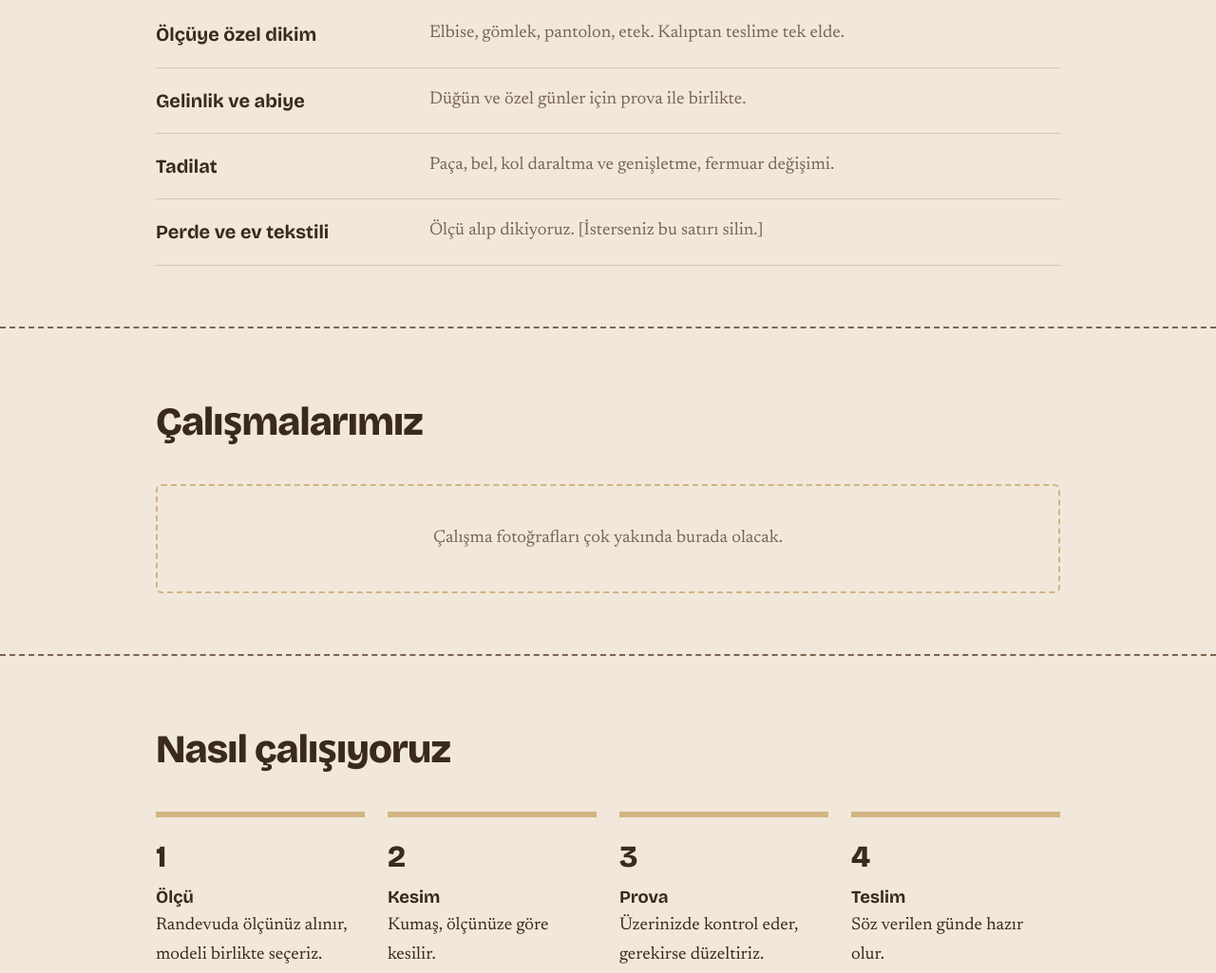
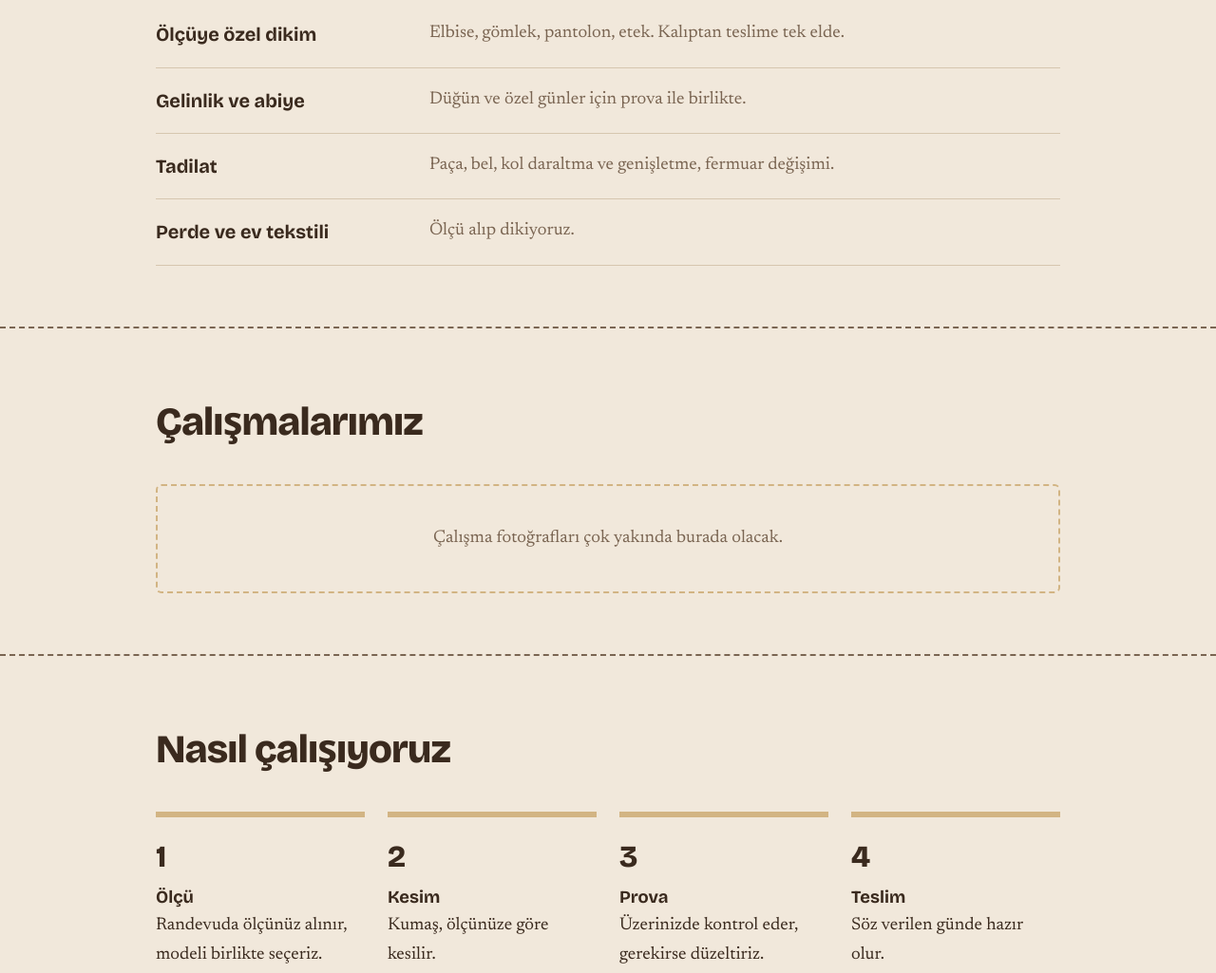
Before and after one commit to SEVDAARSLANATELIER/sevdaarslanatelier.github.io, a plain HTML site: page index.html in a window 1280 px wide. Shown: the part 804-1829 px from the top of the page at 95% size. Drawn offline with nearby package versions, Linux system fonts and the light colour scheme.

Commit message:
Remove unnecessary text from services list

```diff
--- a/index.html
+++ b/index.html
@@ -136,7 +136,7 @@
           <li><strong>Ölçüye özel dikim</strong><span>Elbise, gömlek, pantolon, etek. Kalıptan teslime tek elde.</span></li>
           <li><strong>Gelinlik ve abiye</strong><span>Düğün ve özel günler için prova ile birlikte.</span></li>
           <li><strong>Tadilat</strong><span>Paça, bel, kol daraltma ve genişletme, fermuar değişimi.</span></li>
-          <li><strong>Perde ve ev tekstili</strong><span>Ölçü alıp dikiyoruz. [İsterseniz bu satırı silin.]</span></li>
+          <li><strong>Perde ve ev tekstili</strong><span>Ölçü alıp dikiyoruz.</span></li>
         </ul>
       </div>
     </section>
```
